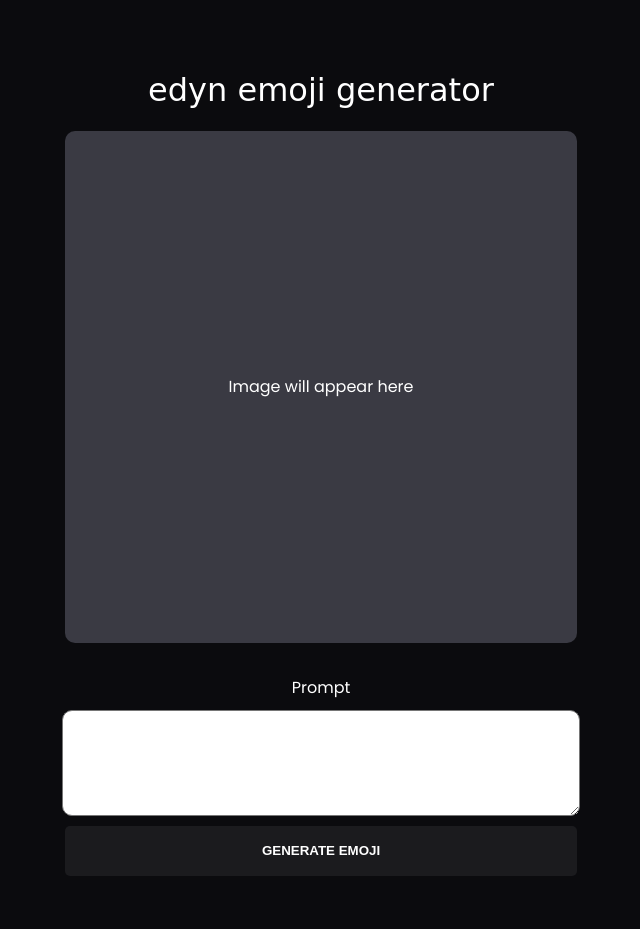
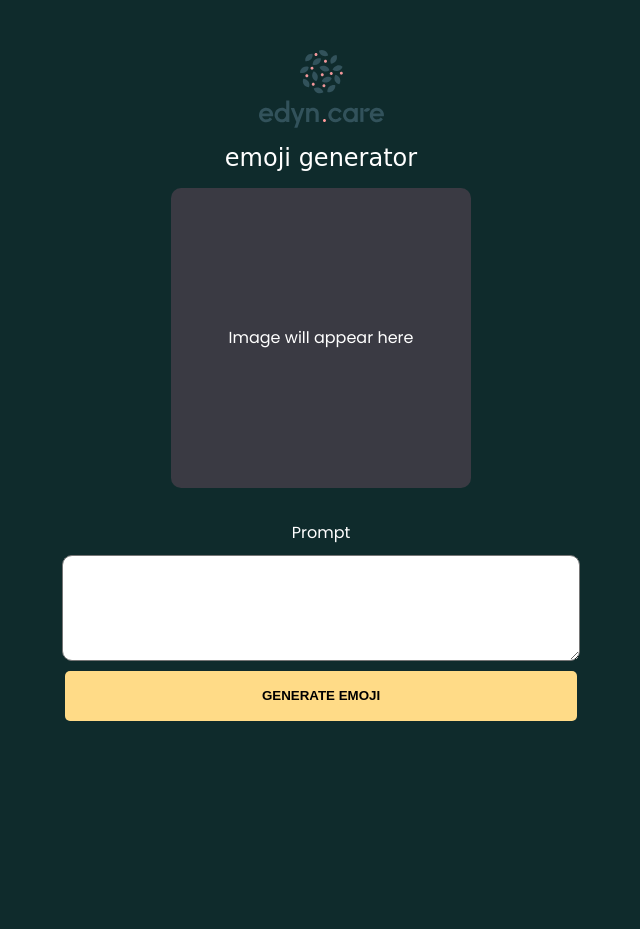
Before and after one commit to jonny-edyn/emoji-generator, a website built with Vite: page index.html in a window 1280 px wide. Shown: the whole page, without its empty margins (319-959 px from the left). After the commit the page ends 800 px from the top, so only its background shows below. Built offline with nearby package versions, Linux system fonts and the light colour scheme; a web font is replaced by a local one.

Commit message:
logo updated

```diff
--- a/index.html
+++ b/index.html
@@ -8,7 +8,8 @@
   </head>
   <body>
     <main>
-      <h1>edyn emoji generator</h1>
+      <img id="logo" src="/public/edyn_stacked_logo.svg">
+      <h1>emoji generator</h1>
 
 
       <div id="result">
--- a/main.js
+++ b/main.js
@@ -23,7 +23,7 @@ form.addEventListener('submit', async (e) => {
       const { image } = await response.json();
 
       const result = document.querySelector('#result');
-      result.innerHTML = `<img src="${image}" width="512" />`;
+      result.innerHTML = `<img src="${image}" width="300" />`;
     } else {
       const err = await response.text();
       alert(err);
--- a/style.css
+++ b/style.css
@@ -1,6 +1,6 @@
 @import url('https://fonts.googleapis.com/css2?family=Poppins&family=Rubik+Glitch&family=Rubik+Microbe&display=swap');
 body {
-  background-color: #0b0b0e;
+  background-color: #0F2B2C;
   color: white;
   font-family: 'Poppins', sans-serif;
   margin-top: 50px;
@@ -14,12 +14,12 @@ main {
 h1 {
   font-family: 'Rubik Microbe', cursive;
   font-weight: 400;
-  font-size: 2rem;
+  font-size: 1.5rem;
 }
 
 #result {
   aspect-ratio: 1/1;
-  max-width: 512px;
+  max-width: 300px;
   width: 100%;
   background: #3a3a43;
   display: flex;
@@ -27,6 +27,10 @@ h1 {
   align-items: center;
   border-radius: 10px;
 
+}
+
+#logo {
+  max-width: 125px;
 }
 
 form {
@@ -50,8 +54,8 @@ textarea {
 button {
   width: 100%;
   height: 50px;
-  background-color: #1b1b1e;
-  color: white;
+  background-color: #FFDB87;
+  color: black;
   border: none;
   border-radius: 5px;
   cursor: pointer;
@@ -62,6 +66,7 @@ button {
 
 button:hover {
   background-color: #2b2b2e;
+  color: #FFDB87;
 }
 
 .hidden {
```
Also changed, not shown: public/edyn_stacked_logo.svg (added).
